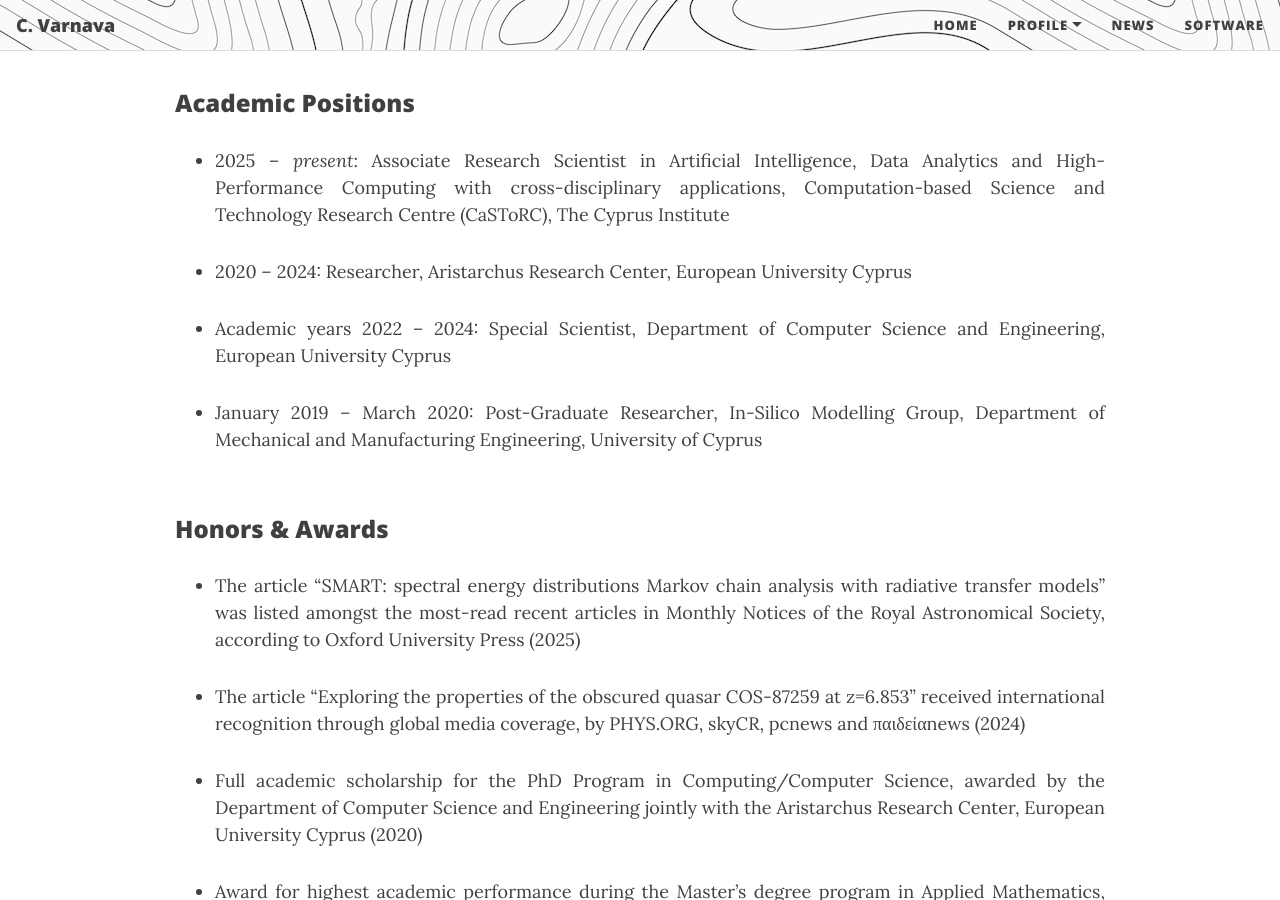
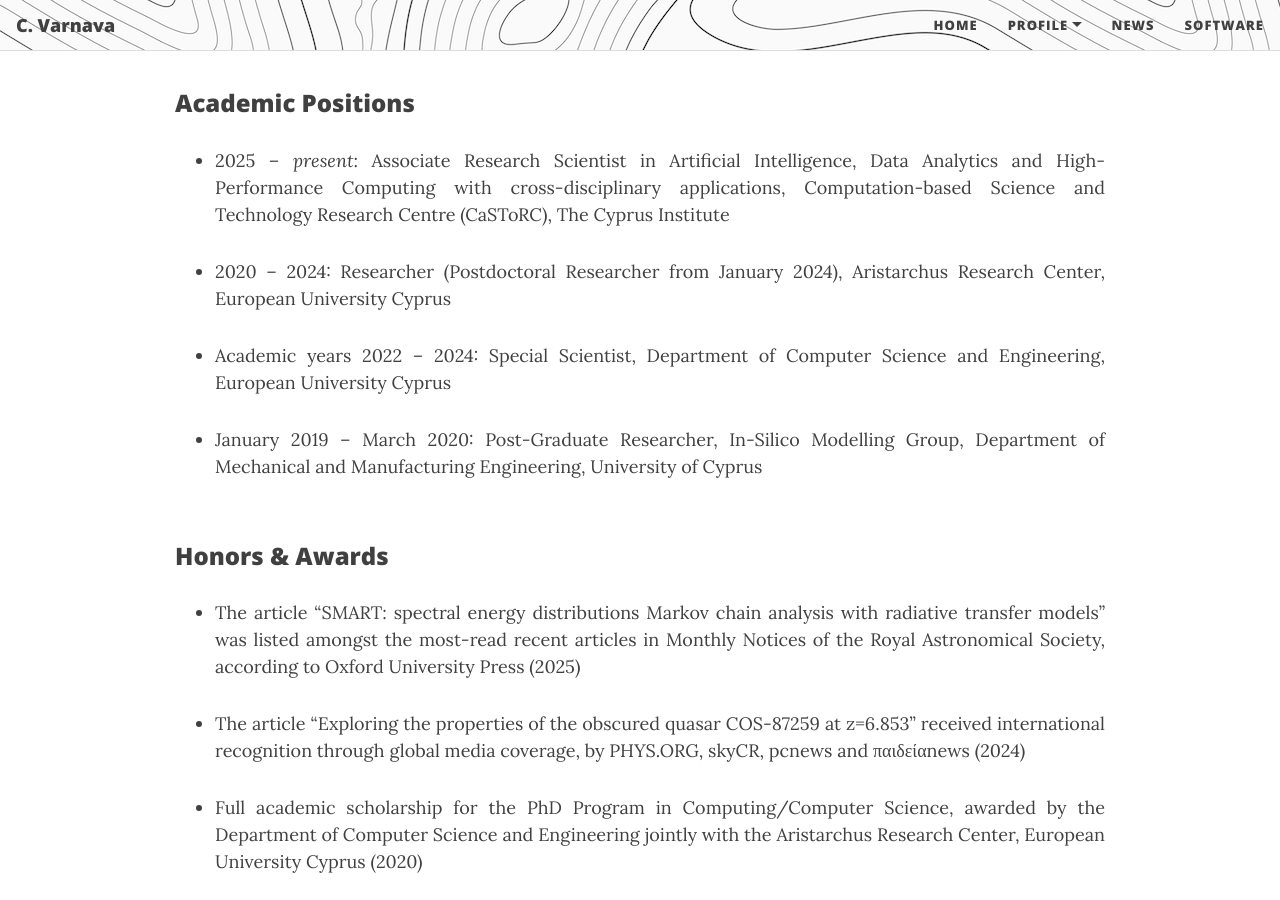
Before and after one commit to ch-var/ch-var.github.io, a Jekyll site: the page built from CV.html, in a window 1280 px wide and 900 px high, scrolled down 641 px. Built offline with Jekyll 4.4.1, drawn with Linux system fonts in a browser that asks for light colours; formulas are drawn with MathJax 3.

Commit message:
Update CV.html

```diff
--- a/CV.html
+++ b/CV.html
@@ -35,7 +35,7 @@
 <ul>
 <li class="responsive-margin">2025 – <i>present</i>: Associate Research Scientist in Artificial Intelligence, Data Analytics and High-Performance Computing with cross-disciplinary applications, Computation-based Science and Technology Research Centre (CaSToRC), The Cyprus Institute</li>
 <p></p>
-<li class="responsive-margin">2020 – 2024: Researcher, Aristarchus Research Center, European University Cyprus</li>
+<li class="responsive-margin">2020 – 2024: Researcher (Postdoctoral Researcher from January 2024), Aristarchus Research Center, European University Cyprus</li>
 <p></p>
 <li class="responsive-margin" style="margin-bottom: 8px;">Academic years 2022 – 2024: Special Scientist, Department of Computer Science and Engineering, European University Cyprus</li>
 <p></p>
```
